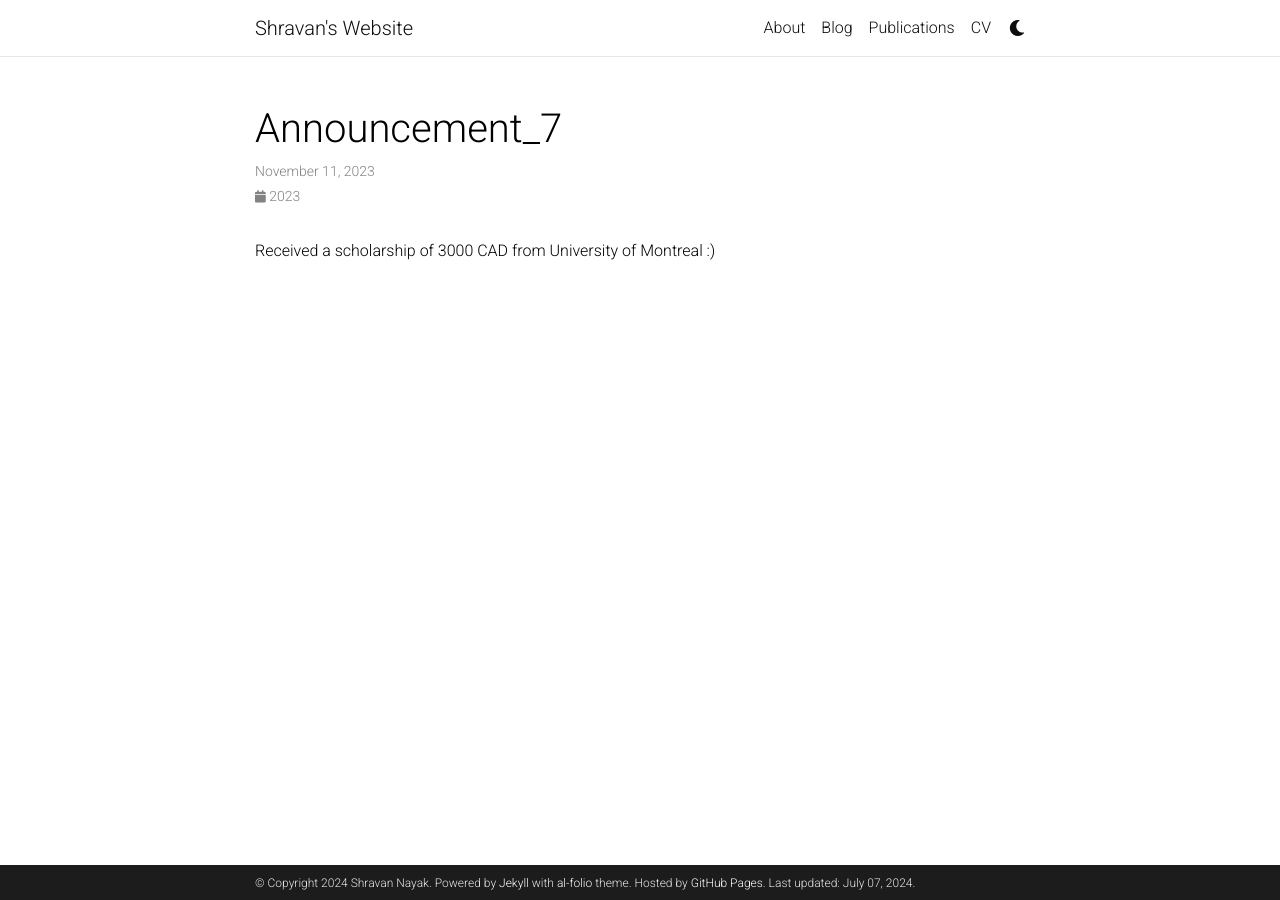
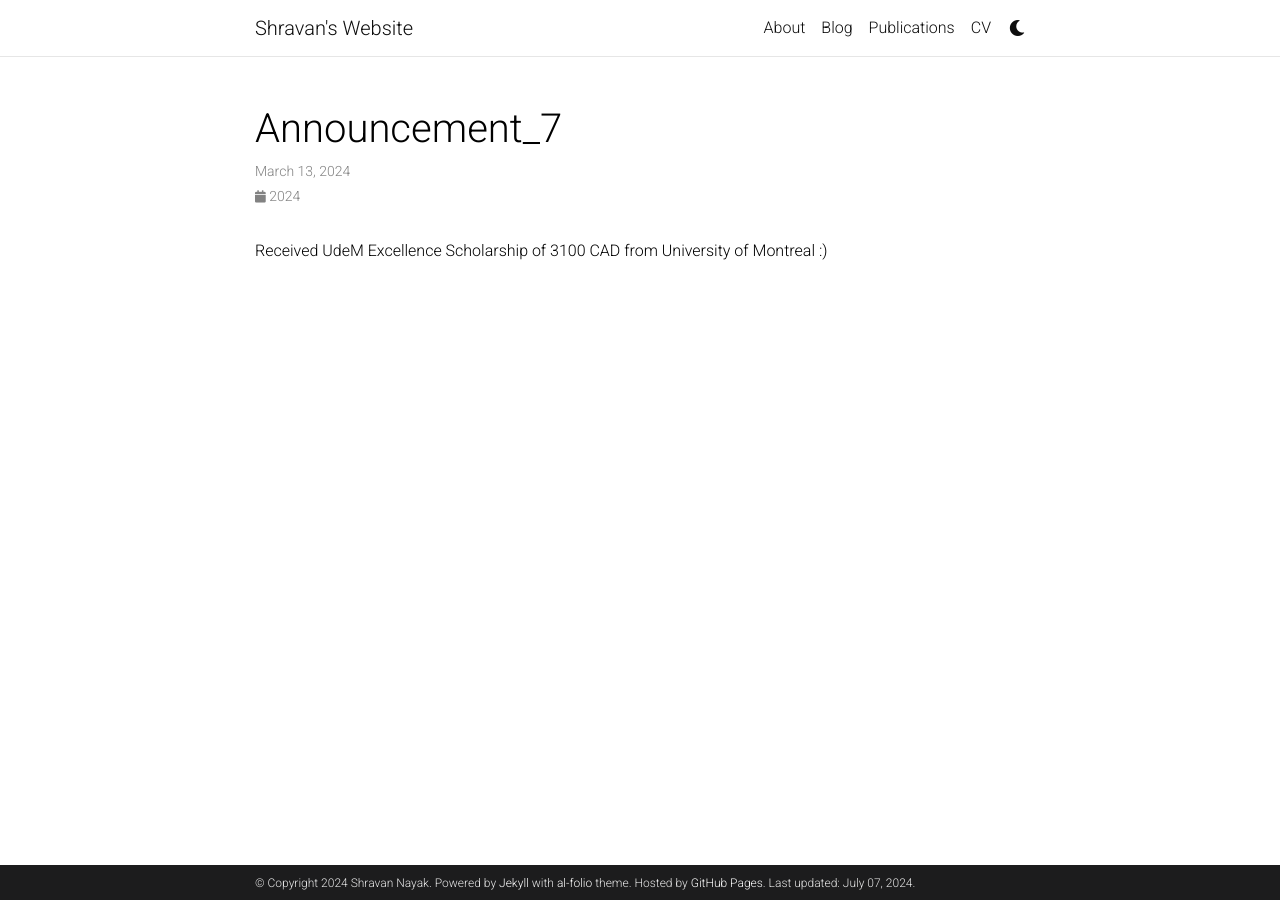
Before and after one commit to BAJUKA/bajuka.github.io, a Jekyll site: the page built from _news/announcement_7.md, in a window 1280 px wide. Built offline with Jekyll 4.4.1, drawn with Linux system fonts in a browser that asks for light colours; full-size pictures stand in for the smaller copies a plugin makes; comment, search, counter and statistics services are not loaded; a style sheet for code colours, icons or effects is not loaded.

Commit message:
updated resume and news

```diff
--- a/_news/announcement_7.md
+++ b/_news/announcement_7.md
@@ -1,8 +1,8 @@
 ---
 layout: post
-date: 2023-11-11 15:59:00-0400
+date: 2024-03-13 15:59:00-0400
 inline: true
 related_posts: false
 ---
 
-Received a scholarship of 3000 CAD from University of Montreal :)
+Received UdeM Excellence Scholarship of 3100 CAD from University of Montreal :)
```
Also changed, not shown: _news/announcement_10.md (added, +8 -0 lines), _news/announcement_8.md (added, +8 -0 lines), _news/announcement_9.md (added, +8 -0 lines), 2 other files.
